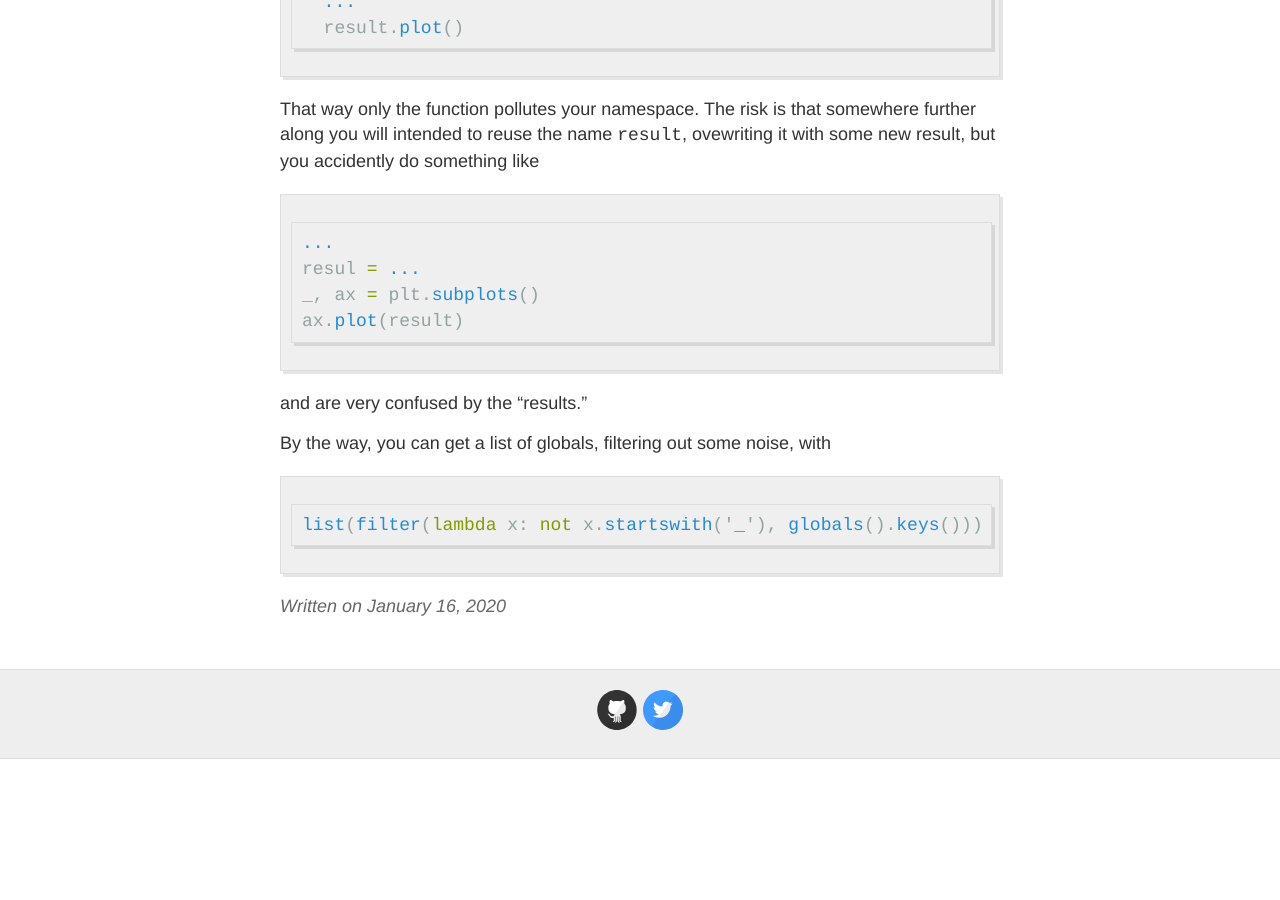
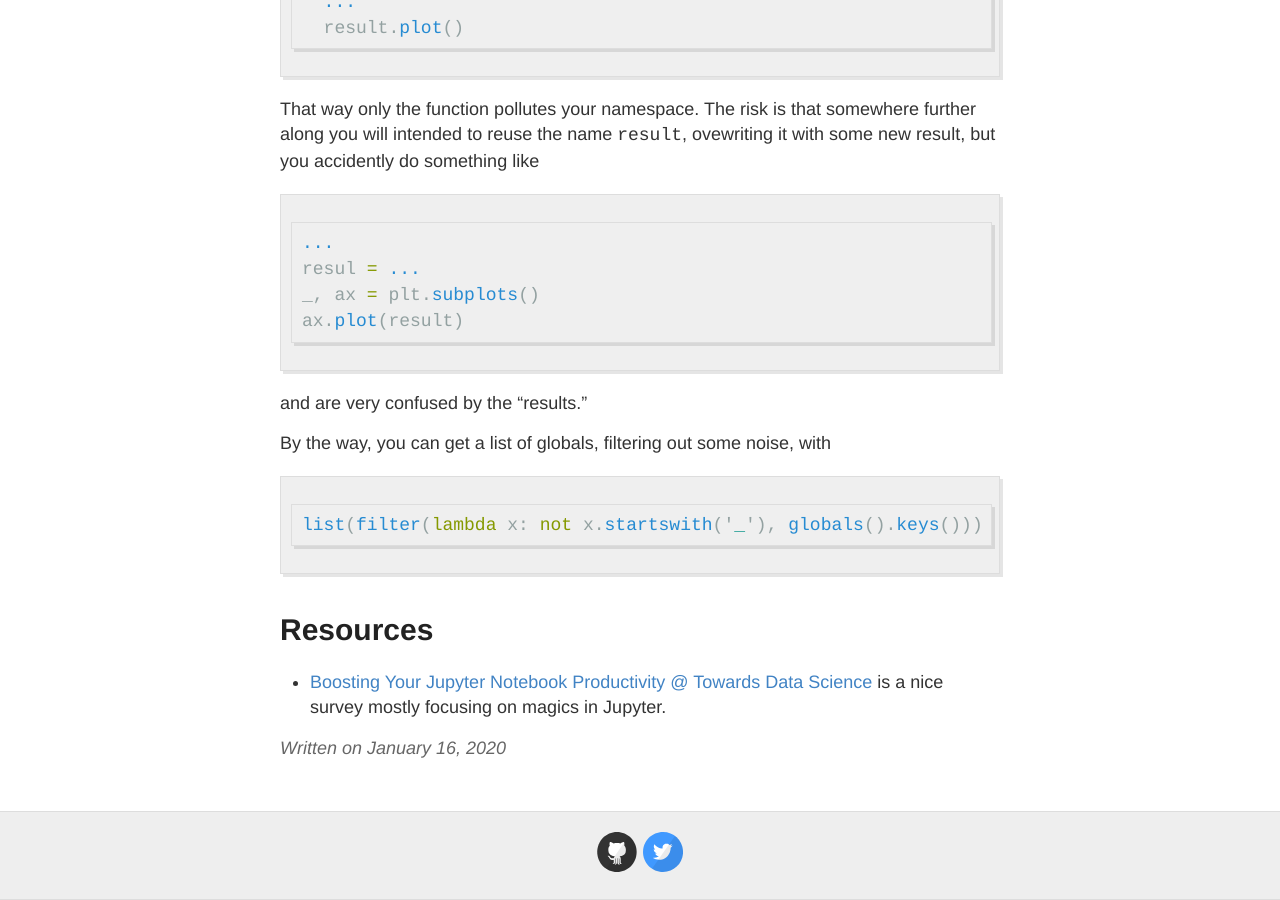
Before and after one commit to aww/howsthatworkingforya, a Jekyll site: the page built from docs/_posts/2020-01-16-Jupyter-notebook-intervention.md, in a window 1280 px wide and 900 px high, scrolled down 2448 px. Built offline with Jekyll 4.4.1, drawn with Linux system fonts in a browser that asks for light colours; before the commit the page ends 3207 px from its top, so only the background shows below that.

Commit message:
Update 2020-01-16-Jupyter-notebook-intervention.md
Add towards data science link

````diff
--- a/docs/_posts/2020-01-16-Jupyter-notebook-intervention.md
+++ b/docs/_posts/2020-01-16-Jupyter-notebook-intervention.md
@@ -89,3 +89,7 @@ By the way, you can get a list of globals, filtering out some noise, with
 ```python
 list(filter(lambda x: not x.startswith('_'), globals().keys()))
 ```
+
+# Resources
+
+* [Boosting Your Jupyter Notebook Productivity @ Towards Data Science](https://towardsdatascience.com/jupyter-notebook-hints-1f26b08429ad) is a nice survey mostly focusing on magics in Jupyter.
````
